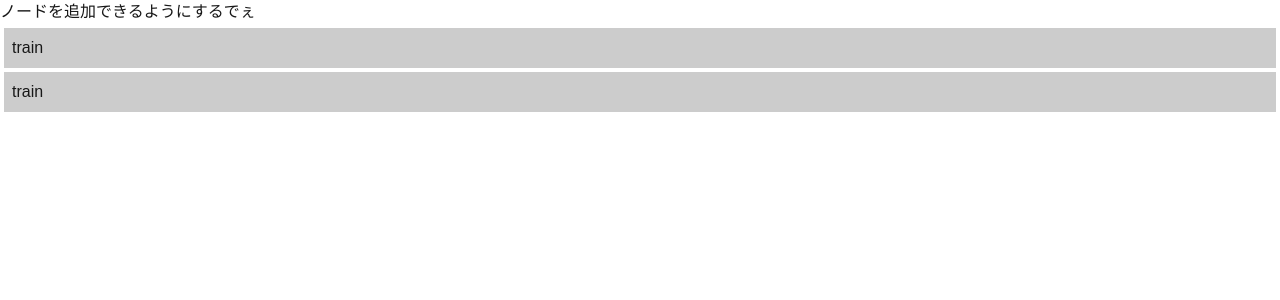
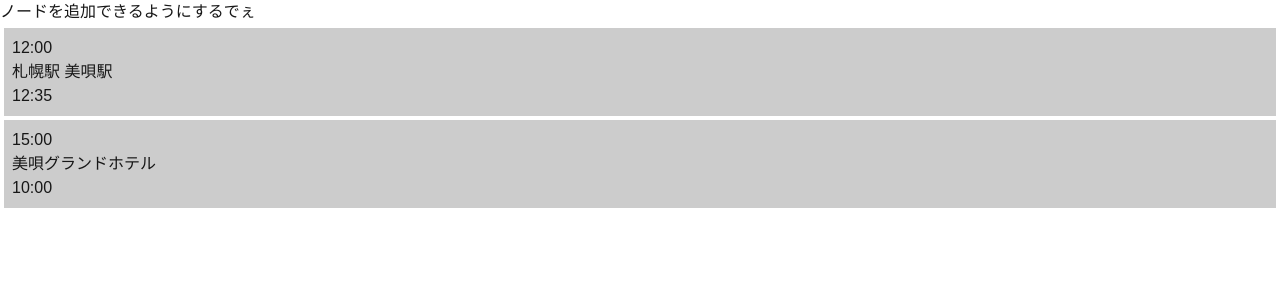
Before and after one commit to shunto-ishiguro/tutorial-app, a Next.js app: page /main in a window 1280 px wide. Shown: the top 300 px of the page. Built offline with nearby package versions, Linux system fonts and the light colour scheme.

Commit message:
各ノードにprops追加

```diff
--- a/app/main/nodearea.tsx
+++ b/app/main/nodearea.tsx
@@ -2,15 +2,29 @@
 import { useState } from "react";
 
 //基本となるノードのひな型
-const MainNode = ({ type, id }: { type: string, id: number }) => {
-    if (type == 'train') return <TrainNode />;
-    if (type == 'sightseeing') return <SightseeingNode />;
-    if (type == 'eating') return <EatingNode />;
-    if (type == 'hotel') return <HotelNode />;
+const MainNode = (props : { type: string, id: number, startTime: string, endTime: string, content: string}) => {
+    if (props.type == 'train') return <TrainNode {...props} />;
+    if (props.type == 'sightseeing') return <SightseeingNode {...props} />;
+    if (props.type == 'eating') return <EatingNode {...props} />;
+    if (props.type == 'hotel') return <HotelNode {...props} />;
 }
 
 //各ノード
-const TrainNode = () => {
+const TrainNode = ({ type, id, startTime, endTime, content}: { type: string, id: number, startTime: string, endTime: string, content: string}) => {
+    return (
+        <div style={{
+            padding: '8px',
+            margin: '4px',
+            background: '#ccc',
+            cursor: 'grab',
+        }}>
+            {startTime} <br />
+            {content} <br />
+            {endTime}
+        </div>
+    );
+}
+const SightseeingNode = ({ type, id, startTime, endTime, content}: { type: string, id: number, startTime: string, endTime: string, content: string}) => {
     return (
         <div style={{
             padding: '8px',
@@ -22,7 +36,7 @@ const TrainNode = () => {
         </div>
     );
 }
-const SightseeingNode = () => {
+const EatingNode = ({ type, id, startTime, endTime, content}: { type: string, id: number, startTime: string, endTime: string, content: string}) => {
     return (
         <div style={{
             padding: '8px',
@@ -34,7 +48,7 @@ const SightseeingNode = () => {
         </div>
     );
 }
-const EatingNode = () => {
+const HotelNode = ({ type, id, startTime, endTime, content}: { type: string, id: number, startTime: string, endTime: string, content: string}) => {
     return (
         <div style={{
             padding: '8px',
@@ -42,30 +56,23 @@ const EatingNode = () => {
             background: '#ccc',
             cursor: 'grab',
         }}>
-            train
-        </div>
-    );
-}
-const HotelNode = () => {
-    return (
-        <div style={{
-            padding: '8px',
-            margin: '4px',
-            background: '#ccc',
-            cursor: 'grab',
-        }}>
-            train
+            {startTime} <br />
+            {content} <br />
+            {endTime}
         </div>
     );
 }
 
 //ノードを描画するエリア
 export default function NodeArea(){
-    const [nodes, setNodes] = useState<number[]>([1,1]);
+    const [nodes, setNodes] = useState([
+        { id: 1, type: "train", startTime: "12:00", endTime: "12:35", content: "札幌駅 美唄駅"},
+        { id: 2, type: "hotel", startTime: "15:00", endTime: "10:00", content: "美唄グランドホテル"},
+    ]);
     return (
         <div>
-            {nodes.map((id) => (
-                <MainNode key={id} id={1} type={"train"} />
+            {nodes.map((props) => (
+                <MainNode key={props.id} {...props} />
             ))}
         </div>
     );
```
